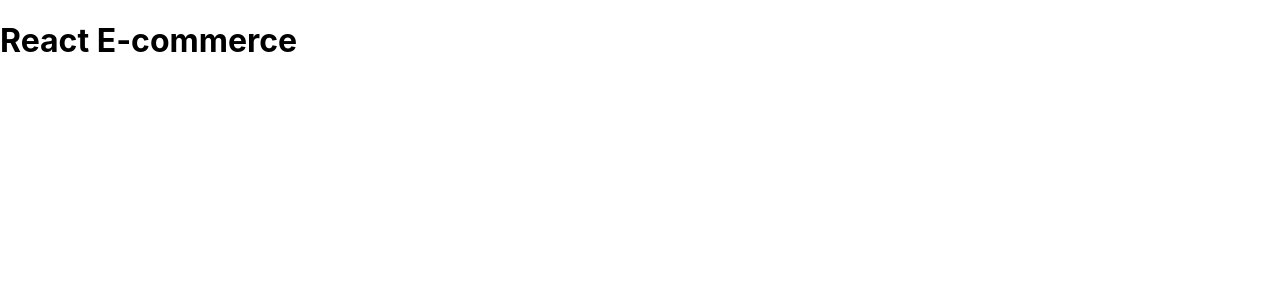
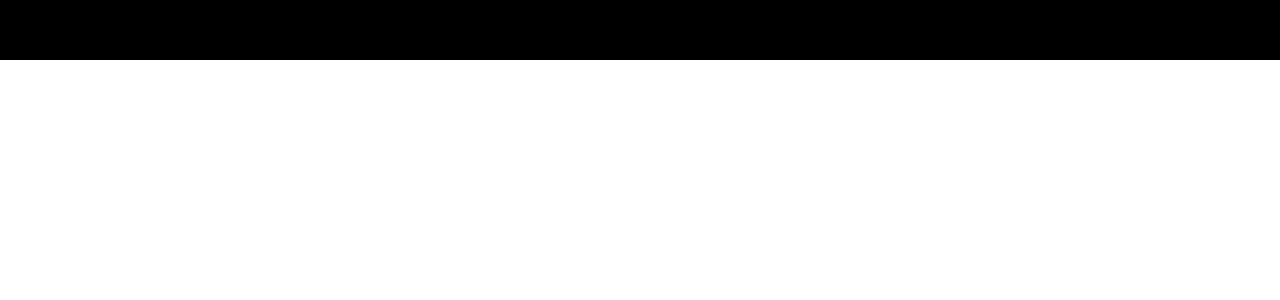
Before and after one commit to max-denny/react-ecom, a React (Create React App) app: page / in a window 1280 px wide. Shown: the top 300 px of the page. Built offline with nearby package versions, Linux system fonts and the light colour scheme.

Commit message:
add basic navbar

```diff
--- a/package.json
+++ b/package.json
@@ -8,7 +8,8 @@
     "@testing-library/user-event": "^13.5.0",
     "react": "^17.0.2",
     "react-dom": "^17.0.2",
-    "react-scripts": "5.0.0",
+    "react-scripts": "^5.0.0",
+    "styled-components": "^5.3.3",
     "web-vitals": "^2.1.3"
   },
   "scripts": {
--- a/src/App.js
+++ b/src/App.js
@@ -1,8 +1,9 @@
+import Home from "./pages/Home";
 
 function App() {
   return (
     <div className="App">
-      <h1>React E-commerce</h1>
+      <Home />
     </div>
   );
 }
--- /dev/null
+++ b/src/components/Navbar.jsx
@@ -0,0 +1,17 @@
+import React from 'react'
+import styled from 'styled-components'
+
+const Container = styled.div`
+  height: 60px;
+  background-color: black;
+`
+
+const Navbar = () => {
+    return (
+        <Container>
+            Navbar
+        </Container>
+    )
+}
+
+export default Navbar
--- /dev/null
+++ b/src/pages/Home.jsx
@@ -0,0 +1,12 @@
+import React from 'react'
+import Navbar from '../components/Navbar'
+
+const Home = () => {
+    return (
+        <div>
+            <Navbar/>
+        </div>
+    )
+}
+
+export default Home
```
Also changed, not shown: 1 other file (tests, documents, lock files or other folders).
